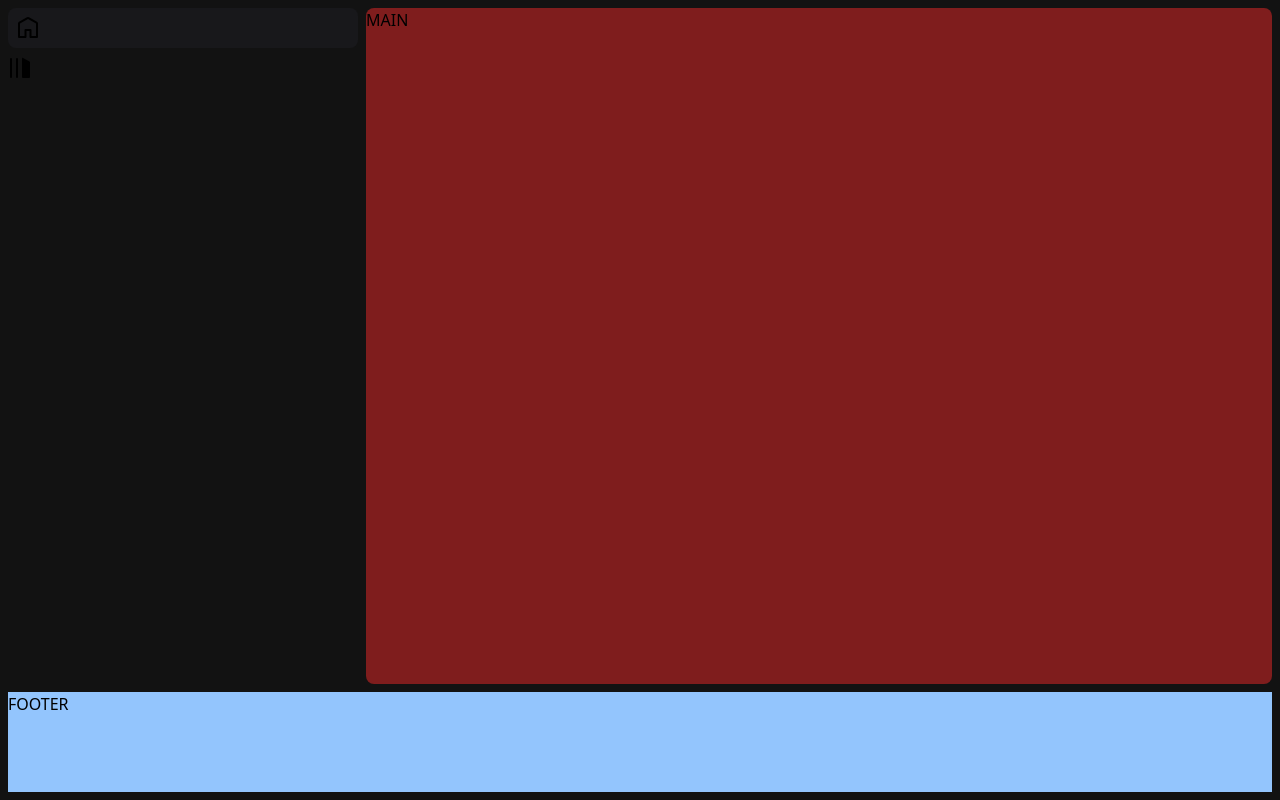
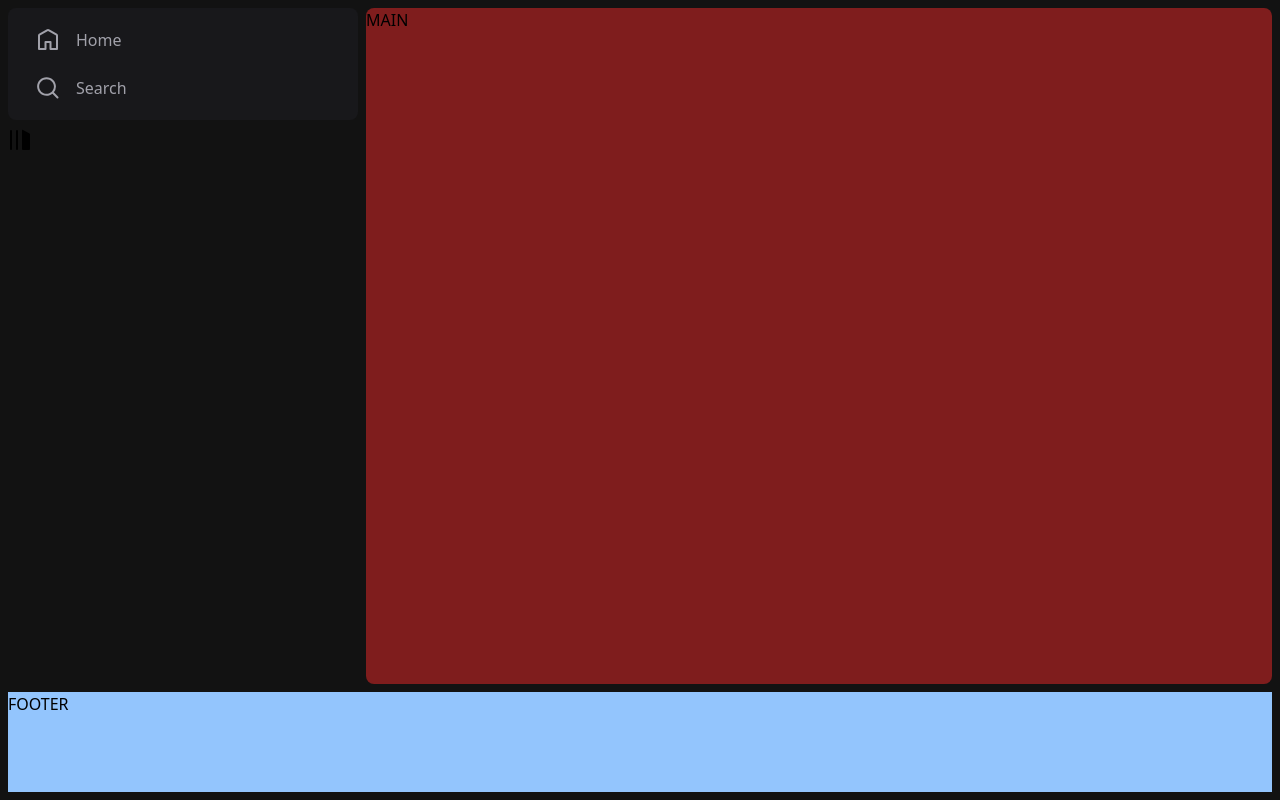
Before and after one commit to Soyjavieralvarez/clon-spotify, an Astro site in the folder spotify-javier/: page / in a window 1280 px wide. Built offline with nearby package versions, Linux system fonts and the light colour scheme; Astro itself is replaced by a stand-in of ours.

Commit message:
fill current color for icons spotify ok

```diff
--- a/spotify-javier/src/components/AsideMenu.astro
+++ b/spotify-javier/src/components/AsideMenu.astro
@@ -9,6 +9,12 @@ import SideMenuItem from "./SideMenuItem.astro";
         <ul>
             <SideMenuItem href="/">
                 <Home />
+                Home
+            </SideMenuItem>
+
+            <SideMenuItem href="/#">
+                <Search />
+                Search
             </SideMenuItem>
         </ul>
     </div>
--- a/spotify-javier/src/components/SideMenuItem.astro
+++ b/spotify-javier/src/components/SideMenuItem.astro
@@ -7,7 +7,7 @@ const { href } = Astro.props
 ---
 
 <li>
-    <a href={href} class="flex gap-4 text-zinc-400 hover:text-zinc-100 items-center">
+    <a href={href} class="flex gap-4 text-zinc-400 hover:text-zinc-100 items-center py-3 px-5 font-medium transition duration-300">
     <slot />
     </a>
 </li>
--- a/spotify-javier/src/icons/Home.astro
+++ b/spotify-javier/src/icons/Home.astro
@@ -4,6 +4,7 @@
   aria-hidden="true"
   height="24"
   width="24"
+  fill="currentColor"
   ><path
     d="M12.5 3.247a1 1 0 0 0-1 0L4 7.577V20h4.5v-6a1 1 0 0 1 1-1h5a1 1 0 0 1 1 1v6H20V7.577l-7.5-4.33zm-2-1.732a3 3 0 0 1 3 0l7.5 4.33a2 2 0 0 1 1 1.732V21a1 1 0 0 1-1 1h-6.5a1 1 0 0 1-1-1v-6h-3v6a1 1 0 0 1-1 1H3a1 1 0 0 1-1-1V7.577a2 2 0 0 1 1-1.732l7.5-4.33z"
   ></path></svg
--- a/spotify-javier/src/icons/Search.astro
+++ b/spotify-javier/src/icons/Search.astro
@@ -4,6 +4,7 @@
   aria-hidden="true"
   height="24"
   width="24"
+  fill="currentColor"
   ><path
     d="M10.533 1.279c-5.18 0-9.407 4.14-9.407 9.279s4.226 9.279 9.407 9.279c2.234 0 4.29-.77 5.907-2.058l4.353 4.353a1 1 0 1 0 1.414-1.414l-4.344-4.344a9.157 9.157 0 0 0 2.077-5.816c0-5.14-4.226-9.28-9.407-9.28zm-7.407 9.279c0-4.006 3.302-7.28 7.407-7.28s7.407 3.274 7.407 7.28-3.302 7.279-7.407 7.279-7.407-3.273-7.407-7.28z"
   ></path></svg
```
